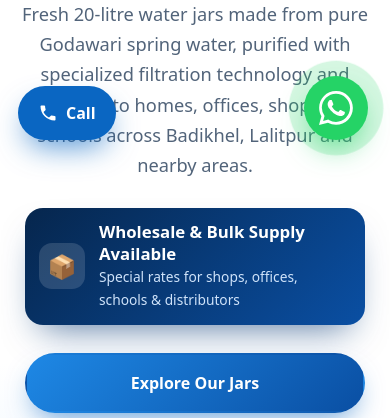
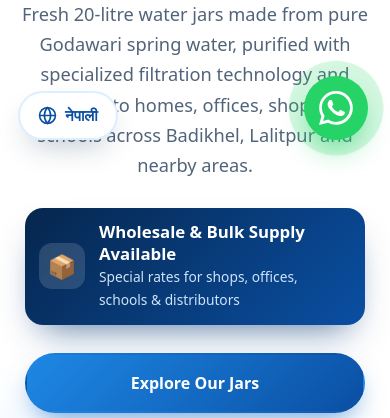
Before and after one commit to Daphe-Sudha-Jal/daphesudhajal.github.io, a plain HTML site: page index.html in a window 390 px wide. Shown: the part 682-1100 px from the top of the page. Drawn offline with Linux system fonts and the light colour scheme.

Commit message:
mobile trans

```diff
--- a/index.html
+++ b/index.html
@@ -461,8 +461,34 @@ footer a:hover{color:#fff}
 .float-wa a.wa-btn::before{content:"";position:absolute;inset:0;border-radius:50%;background:var(--green);animation:pulse 2s infinite;z-index:-1}
 @keyframes pulse{0%{transform:scale(1);opacity:.6}100%{transform:scale(1.7);opacity:0}}
 .float-wa .wa-label{background:#fff;color:var(--blue-900);font-weight:700;font-size:.88rem;padding:10px 16px;border-radius:99px;box-shadow:var(--shadow);white-space:nowrap;border:1px solid var(--line)}
-.float-call{position:fixed;left:18px;bottom:22px;z-index:100;display:none;background:var(--blue-600);color:#fff;border-radius:99px;padding:14px 20px;font-weight:700;align-items:center;gap:8px;box-shadow:0 14px 30px -8px rgba(10,102,194,.7)}
-.float-call svg{width:20px;height:20px}
+
+/* Fixed left mobile language toggle (replaces Call button on mobile) */
+.float-lang{
+  position:fixed;
+  left:18px;
+  bottom:22px;
+  z-index:100;
+  display:none;
+  align-items:center;
+  gap:8px;
+  background:#fff;
+  color:var(--blue-700);
+  border:2px solid var(--blue-100);
+  border-radius:99px;
+  padding:13px 18px;
+  font-family:'Mukta','Plus Jakarta Sans',sans-serif;
+  font-weight:700;
+  font-size:.95rem;
+  cursor:pointer;
+  box-shadow:0 14px 30px -10px rgba(6,38,77,.28);
+  transition:.25s;
+}
+.float-lang:hover{
+  background:var(--blue-600);
+  color:#fff;
+  border-color:var(--blue-600);
+}
+.float-lang svg{width:19px;height:19px;flex:none}
 
 /* Accessibility & Reveal */
 .skip-link{position:absolute;left:12px;top:-70px;background:var(--blue-700);color:#fff;padding:10px 16px;border-radius:10px;z-index:300;font-weight:700;transition:top .2s}
@@ -503,7 +529,7 @@ footer a:hover{color:#fff}
   .cards,.prod-grid{grid-template-columns:1fr}
   .steps{grid-template-columns:1fr 1fr}
   .f-grid{grid-template-columns:1fr}
-  .float-call{display:flex}
+  .float-lang{display:inline-flex}
   .float-wa .wa-label{display:none}
   .hero{padding-top:44px;padding-bottom:108px}
   .form-card{padding:26px}
@@ -552,9 +578,9 @@ footer a:hover{color:#fff}
       <a href="#marketing" data-i18n="nav_marketing">Marketing</a>
       <a href="#faq" data-i18n="nav_faq">FAQ</a>
       <a href="#contact" class="btn btn-primary" data-i18n="nav_order">Order Now</a>
-      <button type="button" class="lang-btn" id="langToggle" aria-label="Switch Language">
+      <button type="button" class="lang-btn js-lang-toggle" id="langToggle" aria-label="Switch Language">
         <svg viewBox="0 0 24 24" fill="none" stroke="currentColor" stroke-width="2" stroke-linecap="round" stroke-linejoin="round"><circle cx="12" cy="12" r="10"/><path d="M2 12h20M12 2a15.3 15.3 0 0 1 4 10 15.3 15.3 0 0 1-4 10 15.3 15.3 0 0 1-4-10 15.3 15.3 0 0 1 4-10z"/></svg>
-        <span id="langLabel">नेपाली</span>
+        <span class="js-lang-label" id="langLabel">नेपाली</span>
       </button>
     </nav>
   </div>
@@ -941,7 +967,12 @@ footer a:hover{color:#fff}
   </a>
   <span class="wa-label" data-i18n="float_wa">Order on WhatsApp</span>
 </div>
-<a class="float-call" href="tel:+9779863269434"><svg viewBox="0 0 24 24" fill="currentColor"><path d="M6.600 10.800c1.400 2.800 3.800 5.100 6.600 6.600l2.200-2.200c.3-.3.700-.4 1-.2 1.100.4 2.300.6 3.600.6.600 0 1 .4 1 1V20c0 .6-.4 1-1 1C10.600 21 3 13.400 3 4c0-.6.4-1 1-1h3.500c.6 0 1 .4 1 1 0 1.300.2 2.500.6 3.600.1.300 0 .7-.2 1z"/></svg><span data-i18n="float_call">Call</span></a>
+
+<!-- Static Mobile Language Toggle (fixed bottom-left on mobile) -->
+<button type="button" class="float-lang js-lang-toggle" id="mobileLangToggle" aria-label="Switch Language">
+  <svg viewBox="0 0 24 24" fill="none" stroke="currentColor" stroke-width="2" stroke-linecap="round" stroke-linejoin="round"><circle cx="12" cy="12" r="10"/><path d="M2 12h20M12 2a15.3 15.3 0 0 1 4 10 15.3 15.3 0 0 1-4 10 15.3 15.3 0 0 1-4-10 15.3 15.3 0 0 1 4-10z"/></svg>
+  <span class="js-lang-label" id="mobileLangLabel">नेपाली</span>
+</button>
 
 <script>
 (function(){
@@ -1140,7 +1171,6 @@ footer a:hover{color:#fff}
       f_copy: "© <span id=\"year\"></span> Danphe Pure Water. All rights reserved.",
       f_tag: "Pure Water Jar Delivery · Lalitpur, Nepal 🇳🇵",
       float_wa: "Order on WhatsApp",
-      float_call: "Call",
       err_fill: "Please fill in all the details.",
       status_open: "Opening WhatsApp… If it does not open, ",
       status_tap: "tap here"
@@ -1335,7 +1365,6 @@ footer a:hover{color:#fff}
       f_copy: "© <span id=\"year\"></span> डाफें शुद्ध जल। सर्वाधिकार सुरक्षित।",
       f_tag: "शुद्ध पानी जार डेलिभरी · ललितपुर, नेपाल 🇳🇵",
       float_wa: "व्हाट्सएपमा अर्डर",
-      float_call: "फोन",
       err_fill: "कृपया सबै विवरण भर्नुहोस्।",
       status_open: "व्हाट्सएप खुल्दैछ… नखुलेमा ",
       status_tap: "यहाँ थिच्नुहोस्"
@@ -1362,8 +1391,9 @@ footer a:hover{color:#fff}
     var dict = translations[lang] || translations.en;
     document.documentElement.lang = lang;
 
-    var langLabel = document.getElementById("langLabel");
-    if(langLabel) langLabel.textContent = dict.lang_btn;
+    document.querySelectorAll(".js-lang-label").forEach(function(el){
+      el.textContent = dict.lang_btn;
+    });
 
     document.querySelectorAll("[data-i18n]").forEach(function(el){
       var key = el.getAttribute("data-i18n");
@@ -1392,13 +1422,12 @@ footer a:hover{color:#fff}
     try { localStorage.setItem("danphe_lang", lang); } catch(e){}
   }
 
-  var langToggle = document.getElementById("langToggle");
-  if(langToggle){
-    langToggle.addEventListener("click", function(){
+  document.querySelectorAll(".js-lang-toggle").forEach(function(btn){
+    btn.addEventListener("click", function(){
       var nextLang = currentLang === "en" ? "ne" : "en";
       applyLanguage(nextLang);
     });
-  }
+  });
 
   var savedLang = "en";
   try {
```
